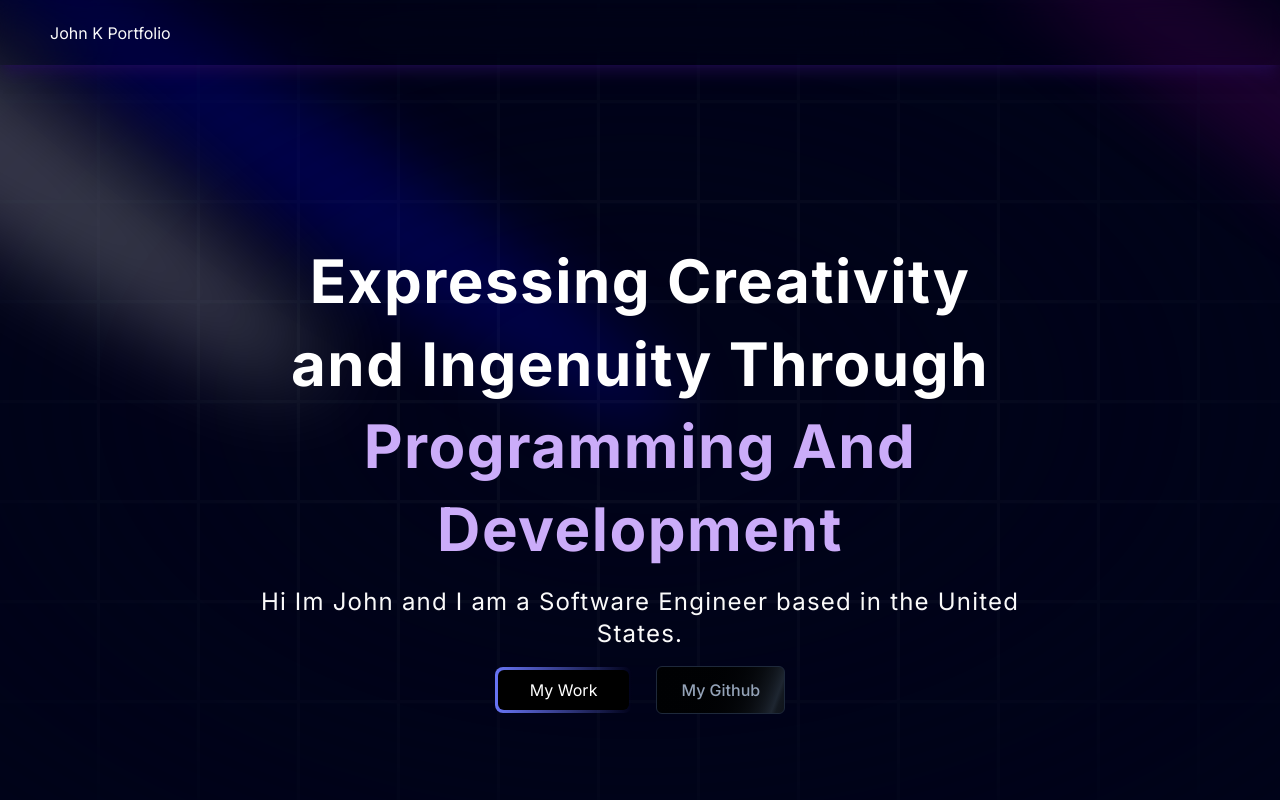
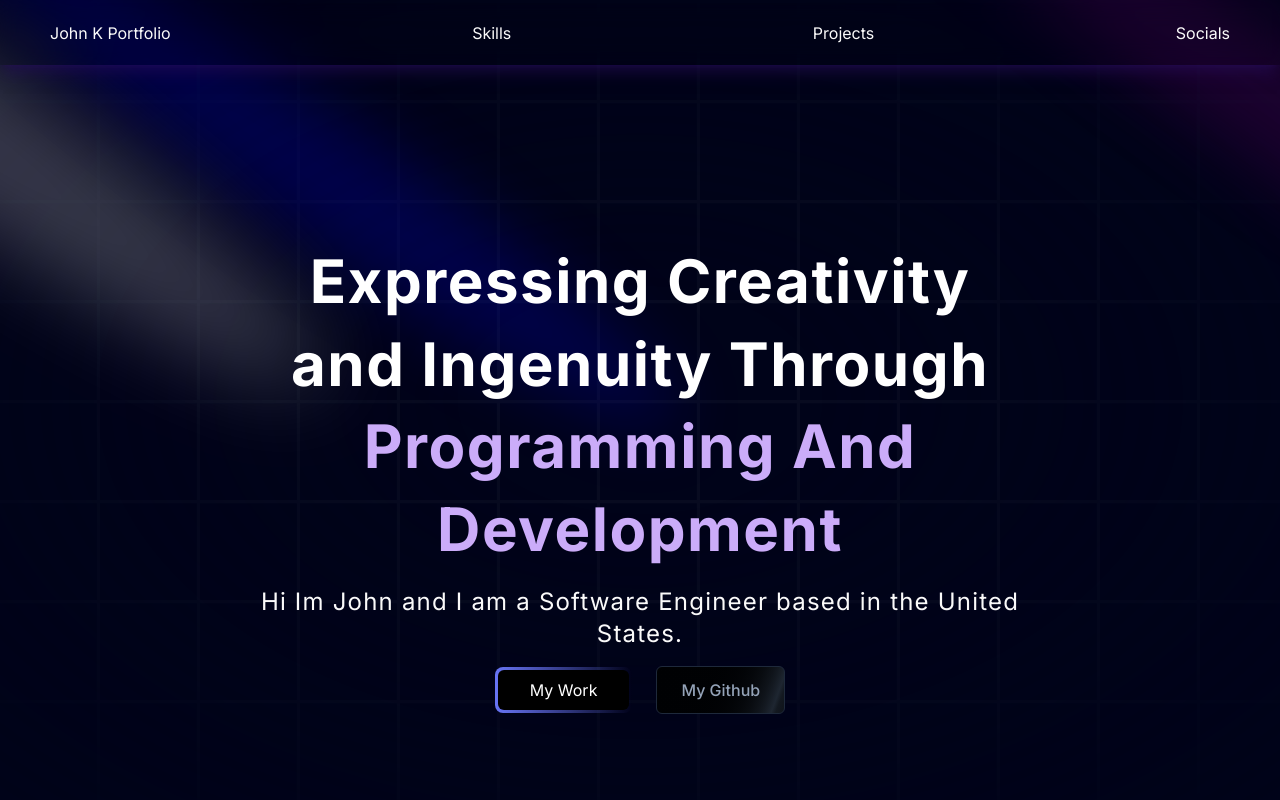
Before and after one commit to ArmadaDev25/NextJSPortfolio_v2, a Next.js app in the folder portfoliov2/: page / in a window 1280 px wide. Shown: the top 800 px of the page. Built offline with nearby package versions, Linux system fonts and the light colour scheme.

Commit message:
Update Navbar.tsx

```diff
--- a/portfoliov2/components/Navbar.tsx
+++ b/portfoliov2/components/Navbar.tsx
@@ -8,6 +8,17 @@ const Navbar = () => {
                 <h1>
                     John K Portfolio
                 </h1>
+                <h1>
+                    Skills
+                </h1>
+                <h1>
+                    Projects
+                </h1>
+                <h1>
+                    Socials
+                </h1>
+
+
 
             </div>
 
```
